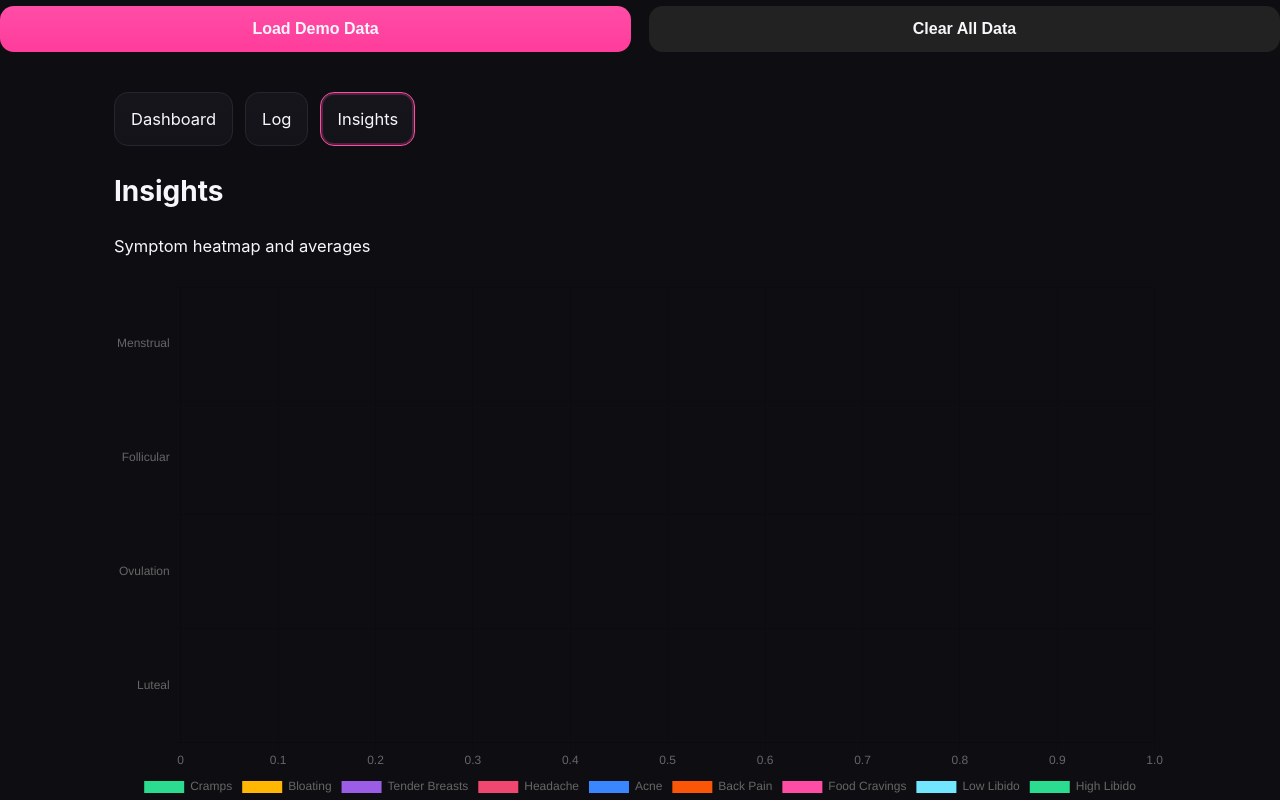
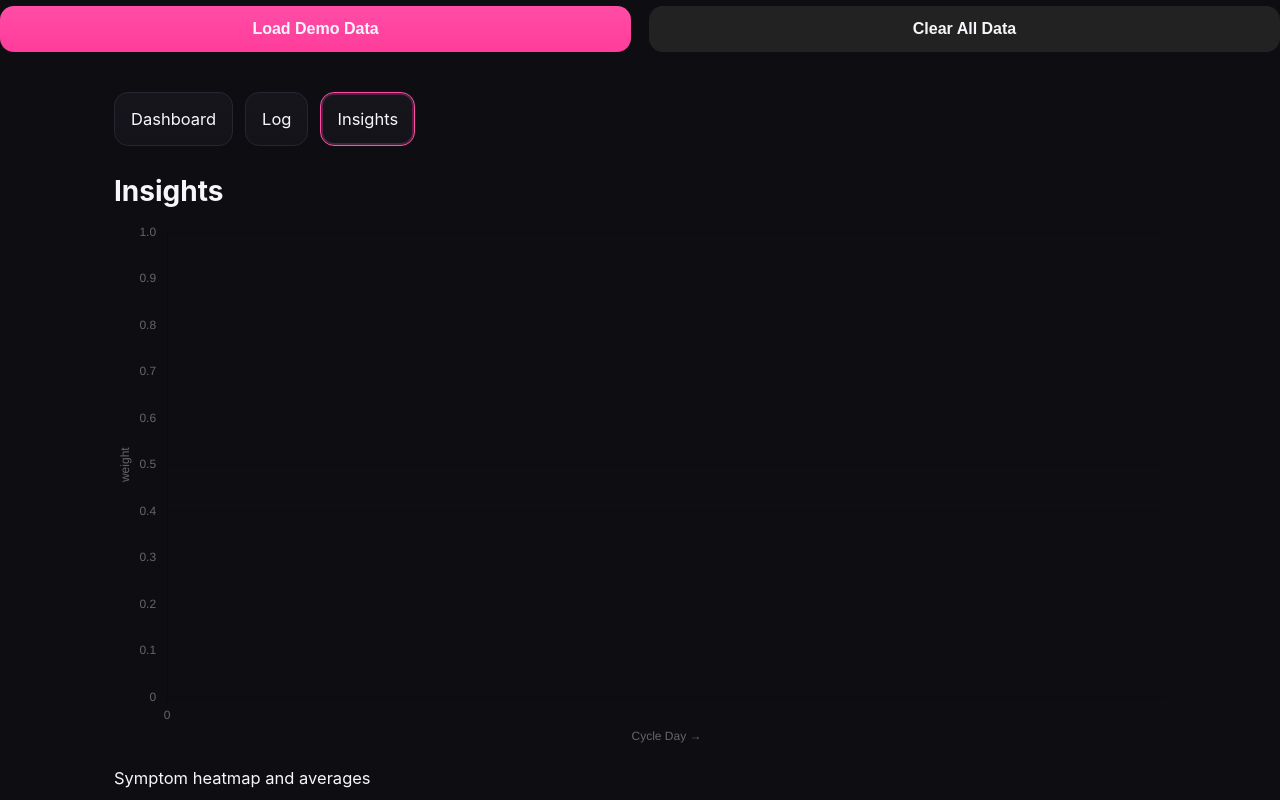
Before and after one commit to jesslogangill/cycle-track-schmick, a plain HTML site: page insights.html in a window 1280 px wide. Shown: the top 800 px of the page. Drawn offline with nearby package versions, Linux system fonts and the light colour scheme.

Commit message:
Update insights.html

```diff
--- a/insights.html
+++ b/insights.html
@@ -14,6 +14,7 @@
 <div class="container">
   <div class="nav"><a href="index.html">Dashboard</a><a href="log.html">Log</a><a href="insights.html" class="active">Insights</a></div>
   <h1>Insights</h1>
+  <canvas id="insightsCycleLine"></canvas>
   <p>Symptom heatmap and averages</p>
   <canvas id="heatmap"></canvas>
 </div>
```
